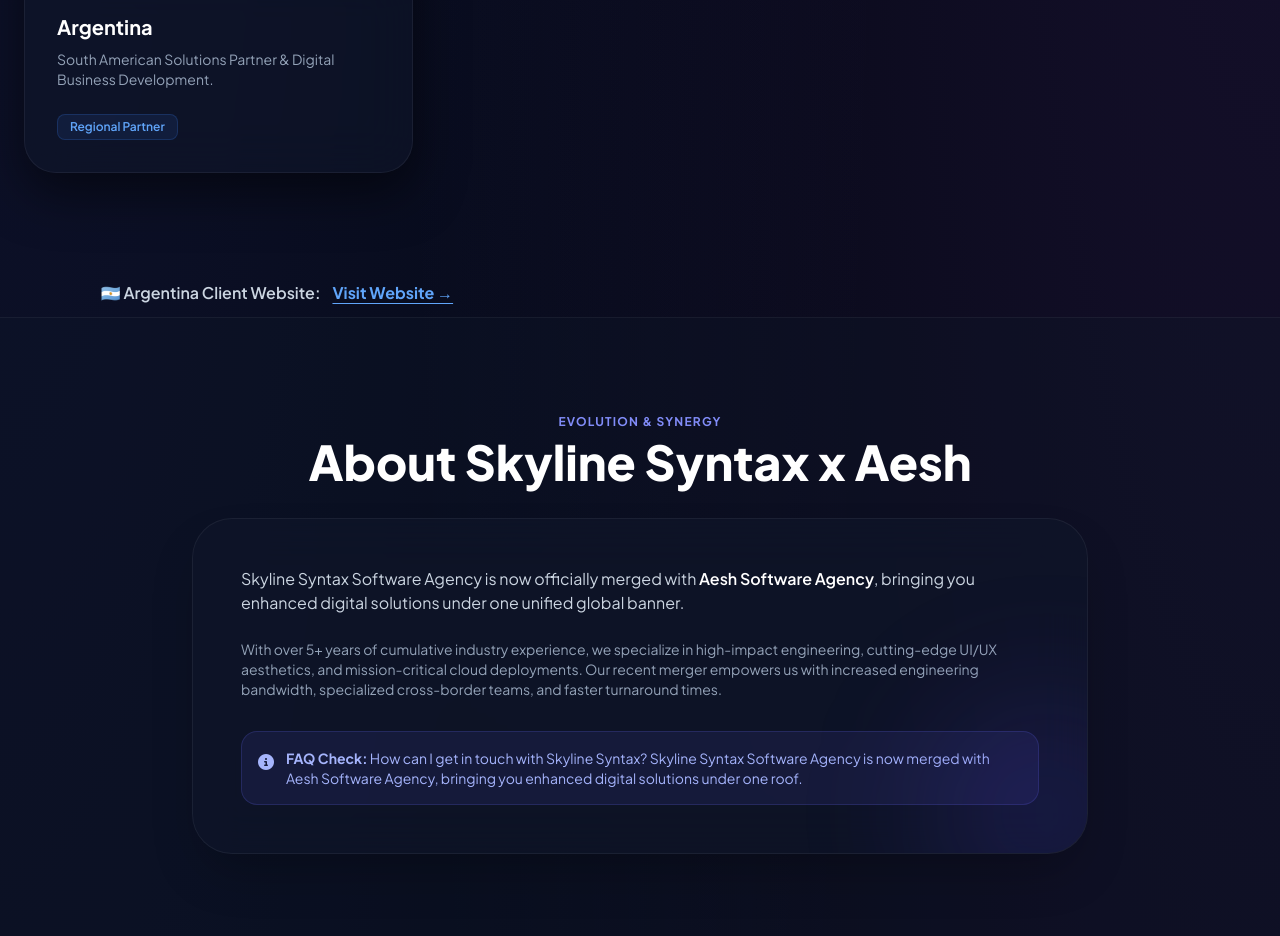
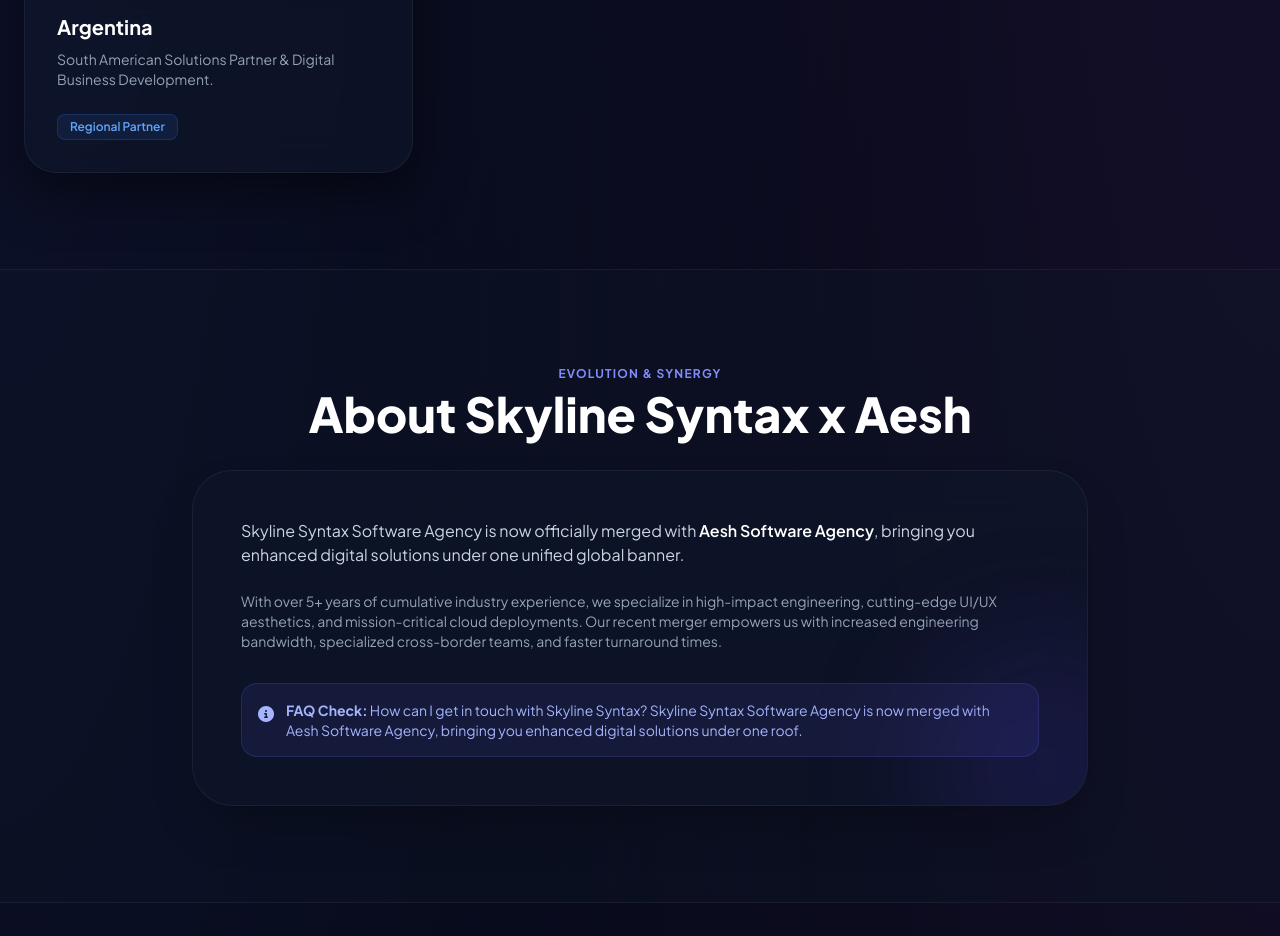
Before and after one commit to aeshwd/ss-official, a plain HTML site: page index.html in a window 1280 px wide. Shown: the part 1301-2237 px from the top of the page. Drawn offline with nearby package versions, Linux system fonts and the light colour scheme.

Commit message:
Update index.html

````diff
--- a/index.html
+++ b/index.html
@@ -82,27 +82,7 @@
         }
 
 
-        @keyframes marquee {
-    0% { transform: translateX(100%); }
-    100% { transform: translateX(-100%); }
-}
-
-.animate-marquee {
-    animation: marquee 14s linear infinite;
-    width: max-content;
-}
-
-@media (max-width: 640px) {
-    .animate-marquee {
-        animation-duration: 11s;
-    }
-}
-
-@media (prefers-reduced-motion: reduce) {
-    .animate-marquee {
-        animation: none;
-        transform: none;
-    }
+
 }
     </style>
 </head>
@@ -244,19 +224,7 @@
         </section>
 
 
-             <div class="w-full overflow-hidden py-3">
-    <div class="flex items-center gap-3 whitespace-nowrap animate-marquee">
-        <span class="text-sm sm:text-base font-semibold text-slate-300">
-            🇦🇷 Argentina Client Website:
-        </span>
-
-        <a href="https://aeshwd.github.io/ss-arg"
-           target="_blank"
-           rel="noopener noreferrer"
-           class="text-sm sm:text-base font-bold text-blue-400 hover:text-blue-300 underline underline-offset-4">
-            Visit Website →
-        </a>
-    </div>
+
 </div>
 
         <section id="about" class="py-24 px-6 bg-slate-900/30 border-y border-white/5 relative overflow-hidden">
@@ -350,7 +318,7 @@
             </div>
         </section>
 
-       ```html
+
 <section id="projects" class="py-24 px-6 max-w-7xl mx-auto">
     <div class="text-center mb-16">
         <h2 class="text-3xl md:text-4xl font-extrabold mb-3 text-white"
````
